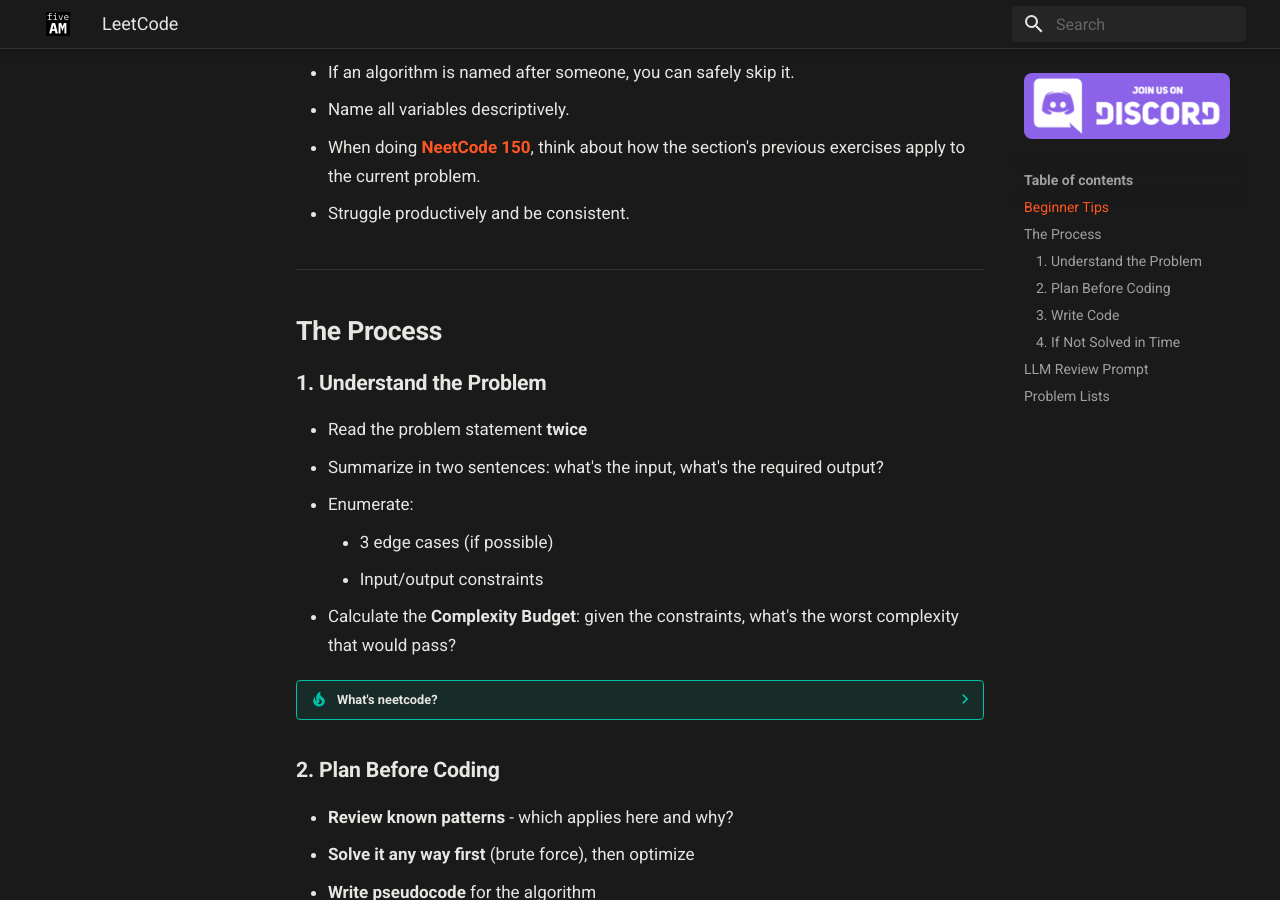
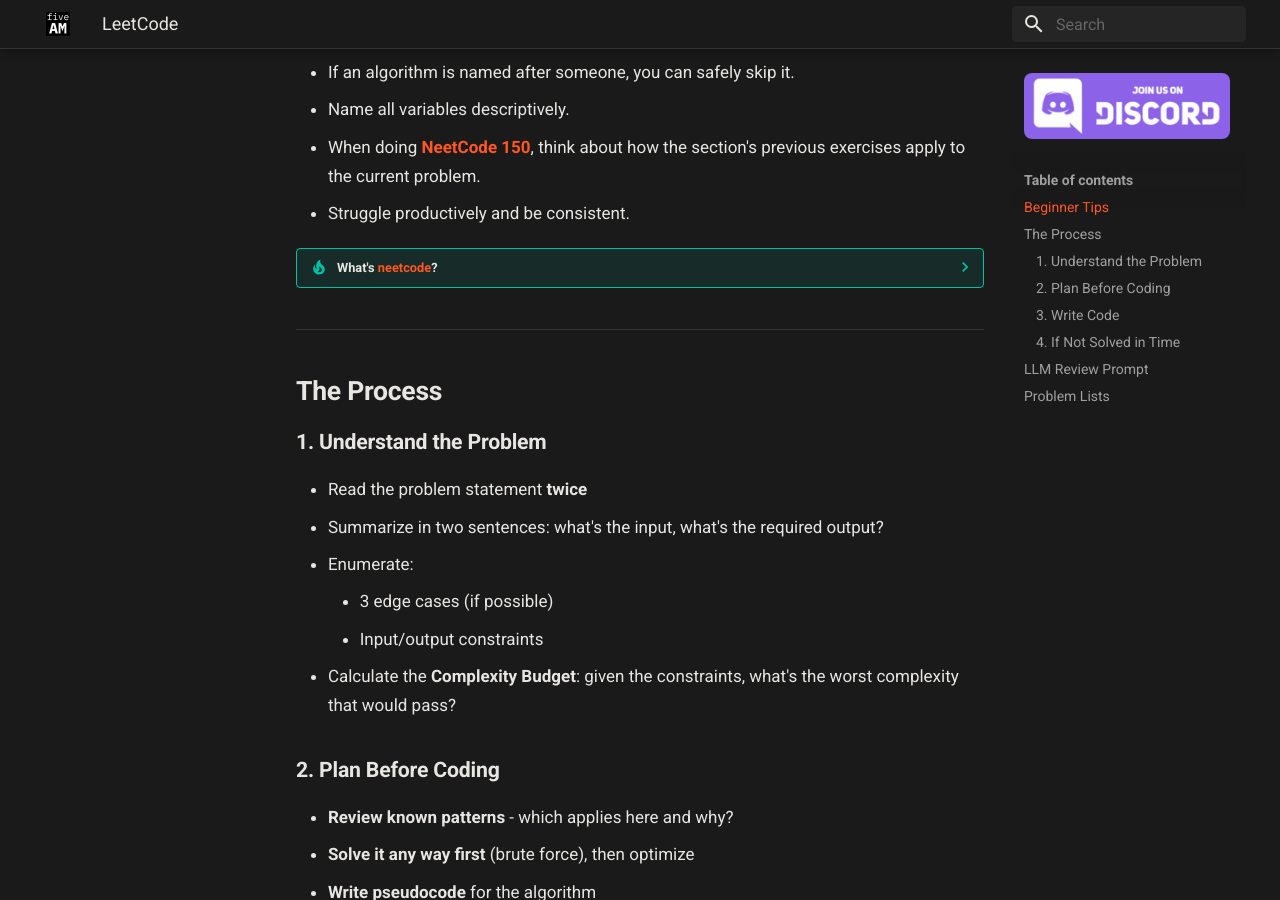
Before and after one commit to five-am-study/Five-AM-Study-Website, an MkDocs documentation site: the page built from docs/leetcode.md, in a window 1280 px wide and 900 px high, scrolled down 470 px. Built offline with MkDocs 1.6.1 and Material for MkDocs 9.7.7, drawn with Linux system fonts in a browser that asks for light colours; part of the change alters nothing that is shown.

Commit message:
fix(guide): tip moved

```diff
--- a/docs/leetcode.md
+++ b/docs/leetcode.md
@@ -13,6 +13,10 @@ A structured approach to algorithmic problem solving.
 - When doing [**NeetCode 150**](https://neetcode.io/roadmap), think about how the section's previous exercises apply to the current problem.
 - Struggle productively and be consistent.
 
+??? tip "What's [neetcode](https://neetcode.io)?"
+    Think of it as repository of solutions to LeetCode exercises.
+    Highly recommended for their roadmap which gives structure.
+
 ---
 
 ## The Process
@@ -26,9 +30,7 @@ A structured approach to algorithmic problem solving.
     - Input/output constraints
 - Calculate the **Complexity Budget**: given the constraints, what's the worst complexity that would pass?
 
-??? tip "What's neetcode?"
-    Think of it as repository of solutions to LeetCode exercises.
-    Highly recommended for their roadmap which gives structure.
+
 
 ### 2. Plan Before Coding
 
```
